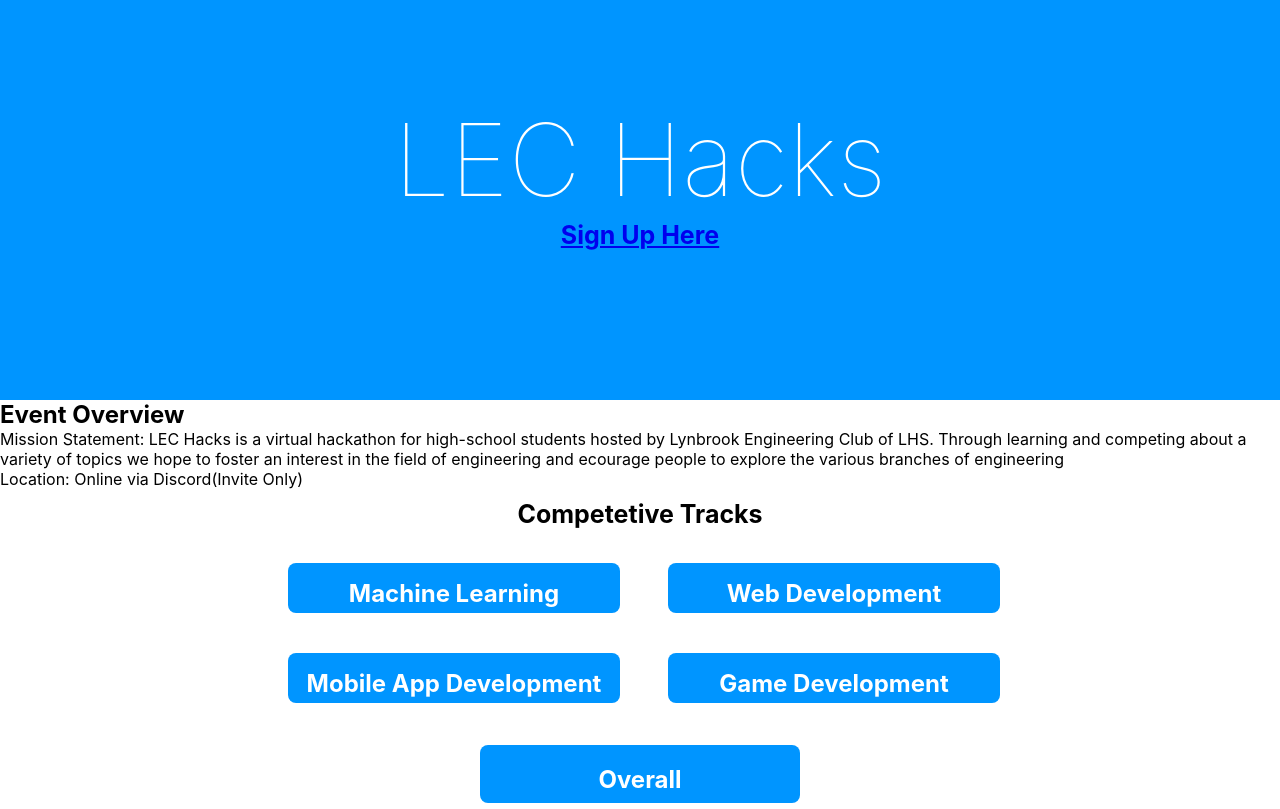
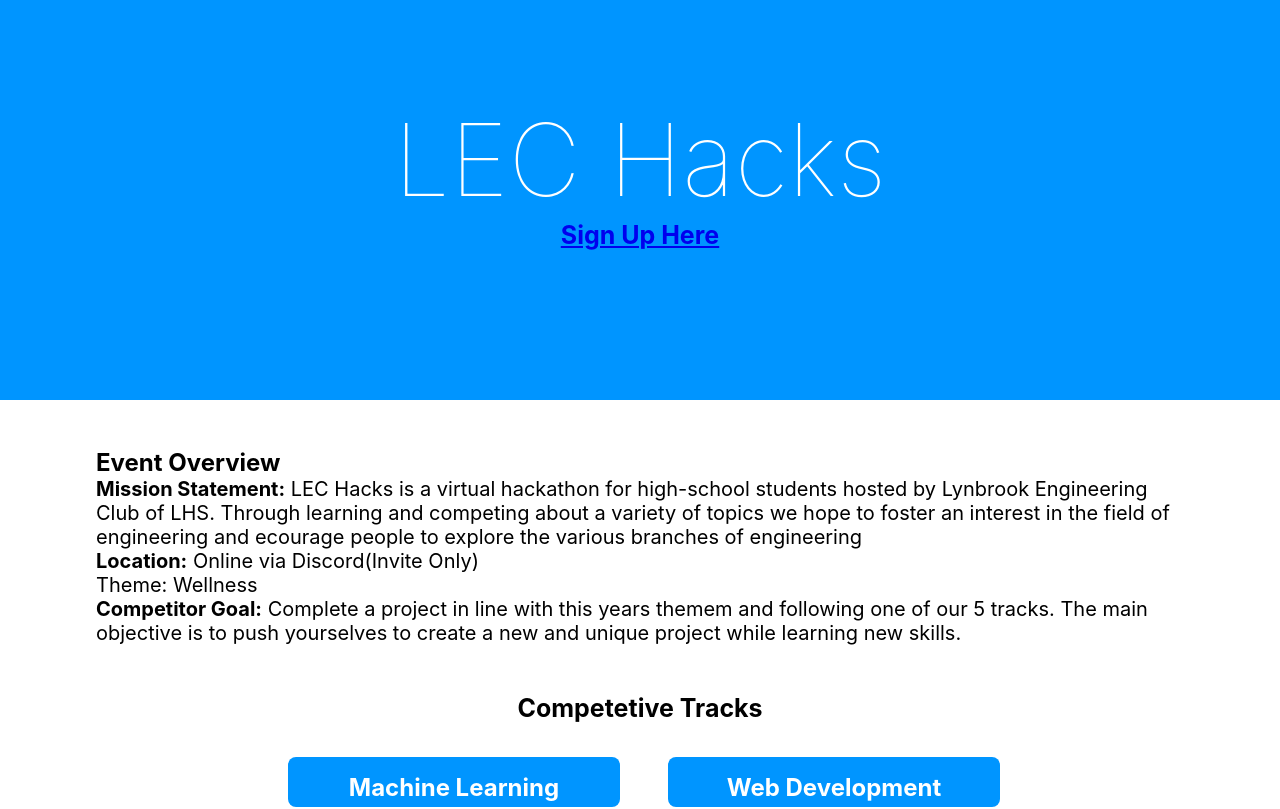
Before and after one commit to acciochris/lec-hacks, a Next.js app: page / in a window 1280 px wide. Shown: the top 809 px of the page. Built offline with nearby package versions, Linux system fonts and the light colour scheme.

Commit message:
a few changes

```diff
--- a/components/overView.jsx
+++ b/components/overView.jsx
@@ -1,15 +1,25 @@
+import styles from "../styles/OverView.module.css";
+
 const overView = () => {
   return (
-    <div>
+    <div className={styles.container}>
       <h2>Event Overview</h2>
       <p>
-        Mission Statement: LEC Hacks is a virtual hackathon for high-school
-        students hosted by Lynbrook Engineering Club of LHS. Through learning
-        and competing about a variety of topics we hope to foster an interest in
-        the field of engineering and ecourage people to explore the various
-        branches of engineering
+        <x>Mission Statement:</x> LEC Hacks is a virtual hackathon for
+        high-school students hosted by Lynbrook Engineering Club of LHS. Through
+        learning and competing about a variety of topics we hope to foster an
+        interest in the field of engineering and ecourage people to explore the
+        various branches of engineering
       </p>
-      <p>Location: Online via Discord(Invite Only)</p>
+      <p>
+        <x>Location:</x> Online via Discord(Invite Only)
+      </p>
+      <p>Theme: Wellness</p>
+      <p>
+        <x>Competitor Goal:</x> Complete a project in line with this years
+        themem and following one of our 5 tracks. The main objective is to push
+        yourselves to create a new and unique project while learning new skills.
+      </p>
     </div>
   );
 };
--- /dev/null
+++ b/styles/OverView.module.css
@@ -0,0 +1,5 @@
+.container {
+  margin: 96px;
+  margin-top: 48px;
+  margin-bottom: 48px;
+}
--- a/styles/globals.css
+++ b/styles/globals.css
@@ -11,3 +11,11 @@
     Ubuntu, Cantarell, Fira Sans, Droid Sans, Helvetica Neue, sans-serif;
   background-color: #ffff;
 }
+
+x {
+  font-weight: bold;
+}
+
+p {
+  font-size: 20px;
+}
```
